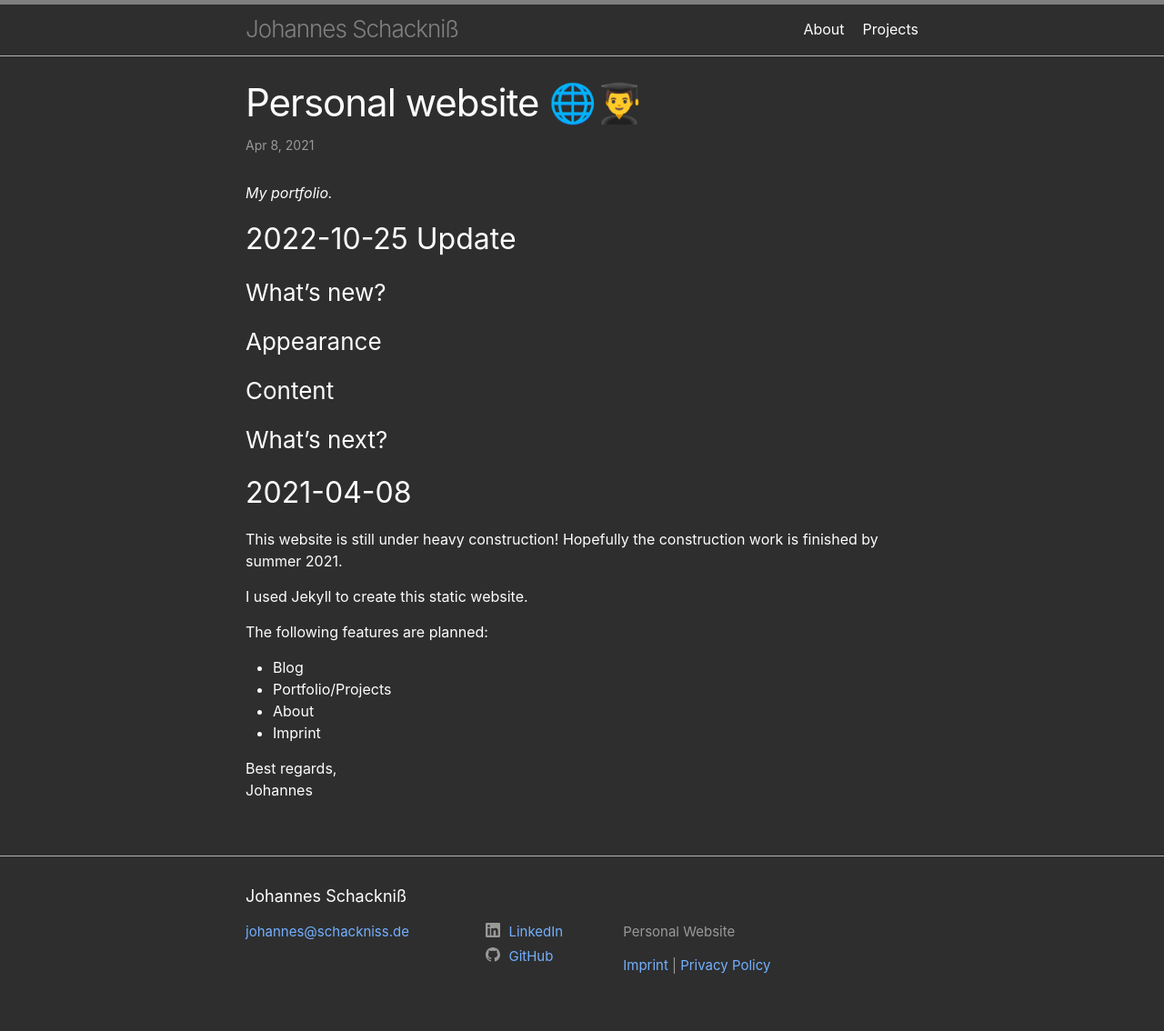
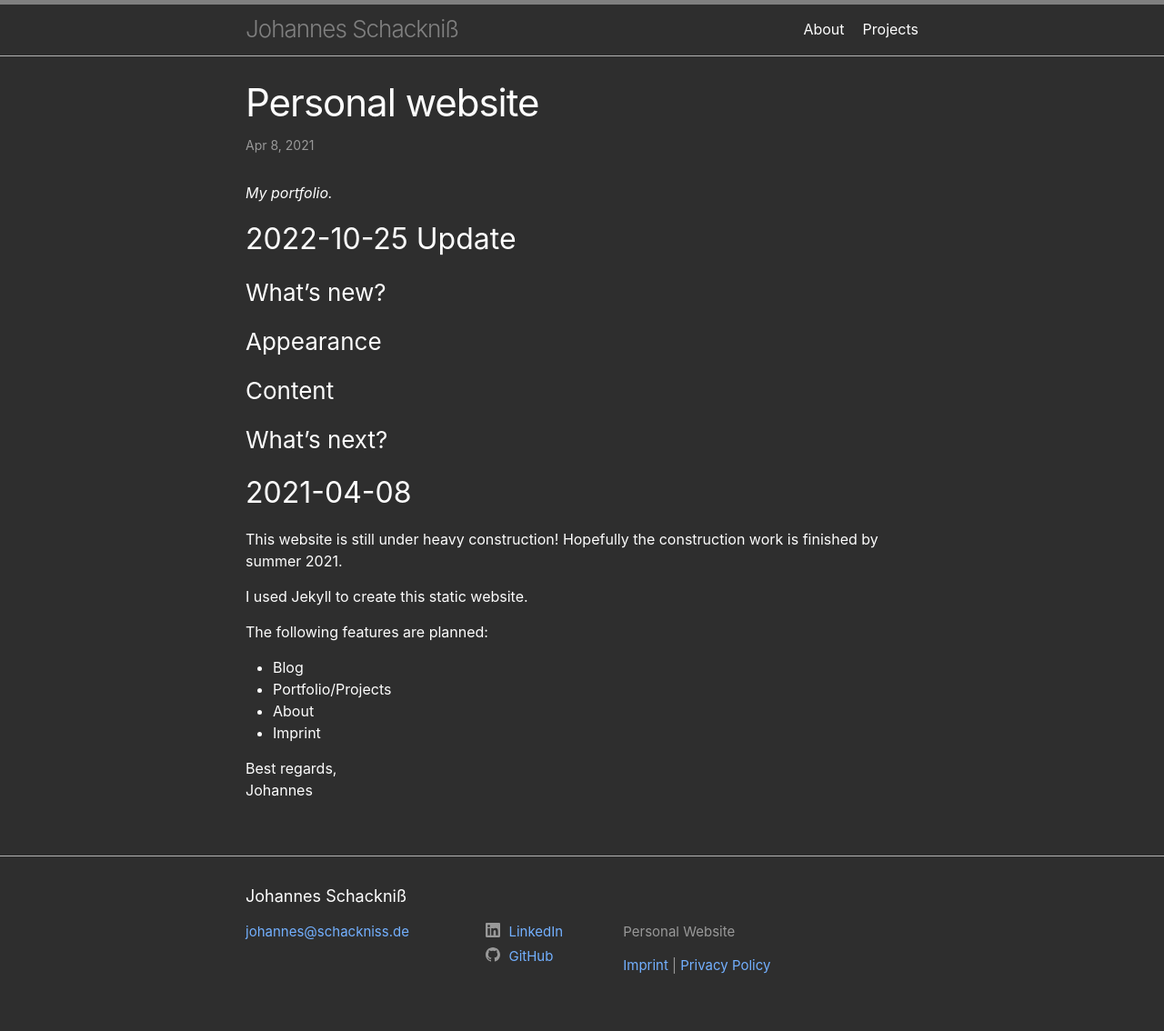
Before and after one commit to schackniss/schackniss.de, a Jekyll site: the page built from _posts/2021-04-08-personal-website.md, in a window 1280 px wide. Shown: the whole page at 91% size. Built offline with Jekyll 4.4.1, drawn with Linux system fonts in a browser that asks for light colours.

```diff
--- a/_posts/2021-04-08-personal-website.md
+++ b/_posts/2021-04-08-personal-website.md
@@ -1,6 +1,6 @@
 ---
 layout: post
-title:  Personal website 🌐👨‍🎓
+title:  Personal website
 description: My portfolio.
 ---
 ## 2022-10-25 Update
```
